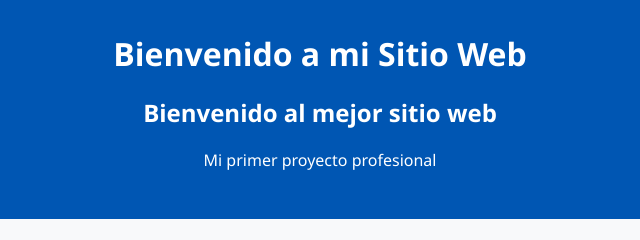
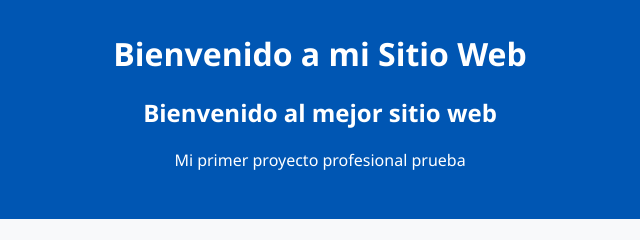
Before and after one commit to carlosyjt-glitch/web-campus-github, a plain HTML site: page index.html in a window 1280 px wide. Shown: the top 240 px of the page, 320-960 px from the left. Drawn offline with Linux system fonts and the light colour scheme.

Commit message:
Mi primer proyecto profesional prueba

```diff
--- a/index.html
+++ b/index.html
@@ -47,7 +47,7 @@
         <h1>Bienvenido a mi Sitio Web</h1>
         <h2>Bienvenido al mejor sitio web</h2>
 
-        <p>Mi primer proyecto profesional</p>
+        <p>Mi primer proyecto profesional prueba </p>
     </header>
 
     <!-- Contenido principal -->
```
